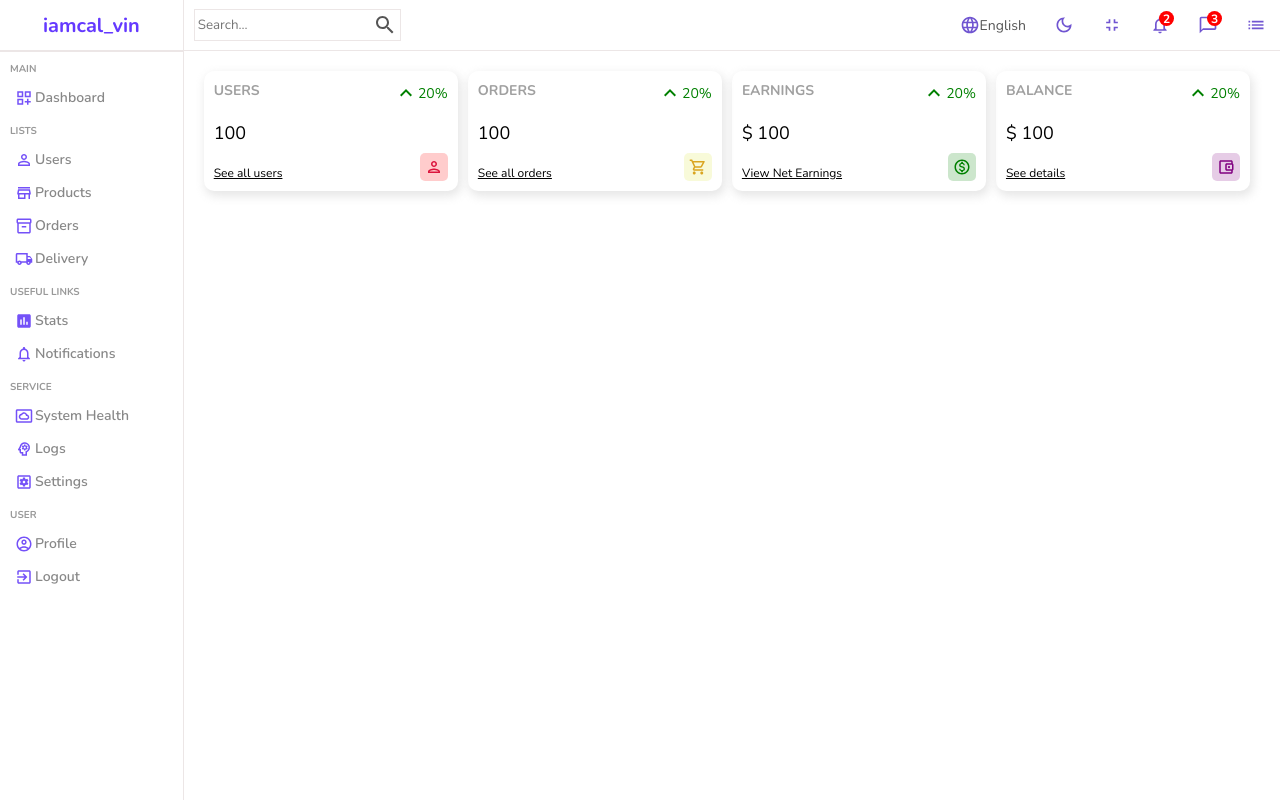
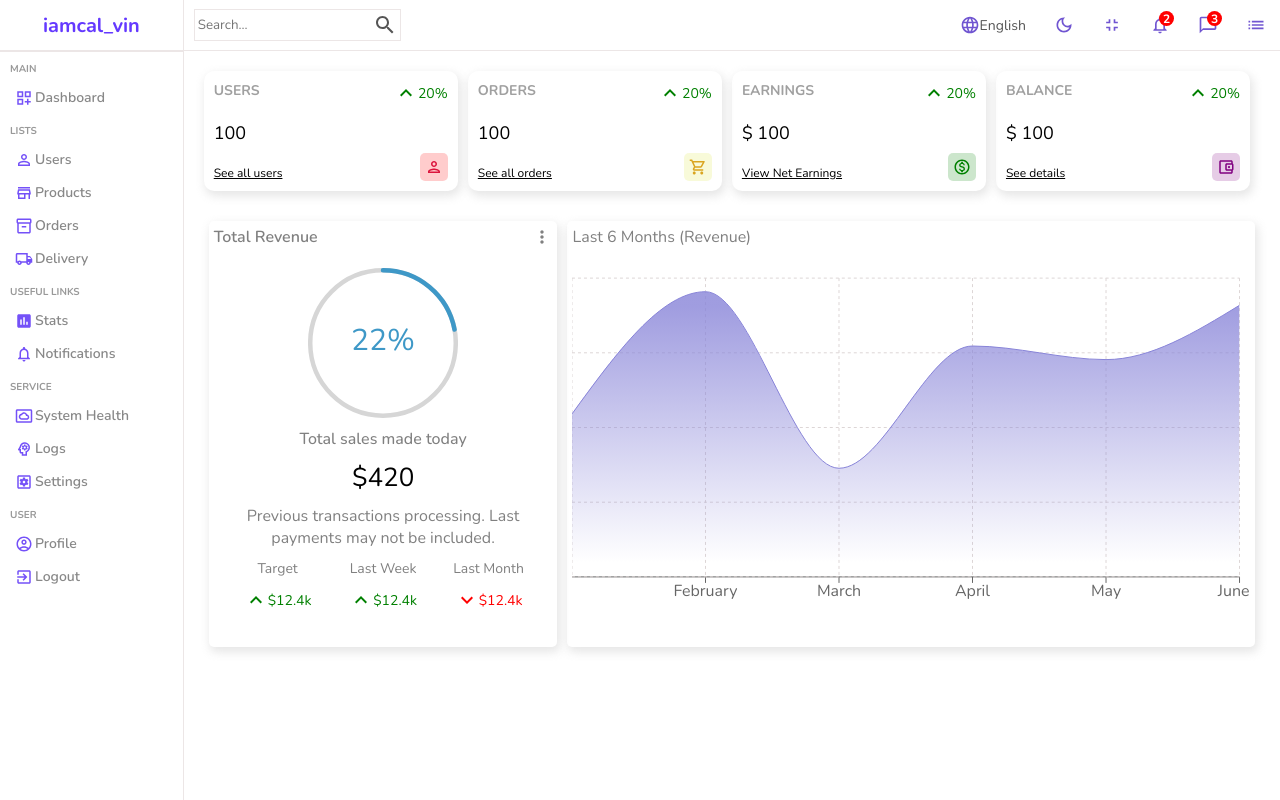
Before and after one commit to TinasheCalvin/react-dashboard-app, a React (Create React App) app: page / in a window 1280 px wide. Built offline with nearby package versions, Linux system fonts and the light colour scheme.

Commit message:
added the chart component on home page

```diff
--- a/package.json
+++ b/package.json
@@ -11,9 +11,11 @@
     "@testing-library/react": "^12.1.4",
     "@testing-library/user-event": "^13.5.0",
     "react": "^17.0.2",
+    "react-circular-progressbar": "^2.0.4",
     "react-dom": "^17.0.2",
     "react-router-dom": "^6.2.2",
     "react-scripts": "5.0.0",
+    "recharts": "^2.1.9",
     "sass": "^1.49.9",
     "web-vitals": "^2.1.4"
   },
--- /dev/null
+++ b/src/components/chart/Chart.js
@@ -0,0 +1,40 @@
+import React from 'react'
+import { AreaChart, XAxis, YAxis, CartesianGrid, Tooltip, Area, ResponsiveContainer } from 'recharts'
+import './chart.scss'
+
+function Chart() {
+  const data = [
+    {name: "January", total: 1200},
+    {name: "February", total: 2100},
+    {name: "March", total: 800},
+    {name: "April", total: 1700},
+    {name: "May", total: 1600},
+    {name: "June", total: 2000},
+  ]
+
+
+  return (
+    <div className='chart'>
+      <div className='title'>Last 6 Months (Revenue)</div>
+      <ResponsiveContainer width="100%" aspect={2 / 1}>
+        <AreaChart width={650} height={450} data={data}
+          margin={{ top: 10, right: 10, left: 0, bottom: 0 }}>
+          <defs>
+
+            <linearGradient id="total" x1="0" y1="0" x2="0" y2="1">
+              <stop offset="5%" stopColor="#8884d8" stopOpacity={0.8}/>
+              <stop offset="95%" stopColor="#8884d8" stopOpacity={0}/>
+            </linearGradient>
+          </defs>
+          <XAxis dataKey="name" />
+          <CartesianGrid strokeDasharray="3 3" className='chartGrid' />
+          <Tooltip />
+          <Area type="monotone" dataKey="total" stroke="#8884d8" fillOpacity={1} fill="url(#total)" />
+        </AreaChart>
+      </ResponsiveContainer>
+
+    </div>
+  )
+}
+
+export default Chart
--- /dev/null
+++ b/src/components/chart/chart.scss
@@ -0,0 +1,16 @@
+.chart {
+    flex: 4;
+    box-shadow: 2px 4px 10px 1px rgba(201, 201, 201, 0.47);
+    border-radius: 5px;
+    padding: 5px;
+    color: gray;
+    margin: 5px;
+
+    .title {
+        margin-bottom: 20px;
+    }
+
+    .chartGrid {
+        stroke: rgb(221, 214, 214);
+    }
+}
--- /dev/null
+++ b/src/components/featured/Featured.js
@@ -0,0 +1,53 @@
+import React from 'react'
+import { MoreVert, KeyboardArrowDown, KeyboardArrowUp } from '@mui/icons-material'
+import { CircularProgressbar } from 'react-circular-progressbar';
+import 'react-circular-progressbar/dist/styles.css';
+import './featured.scss'
+
+function Featured() {
+  return (
+    <div className='featured'>
+      <div className='top'>
+        <h1 className='title'>Total Revenue</h1>
+        <MoreVert fontSize='small'/>
+      </div>
+      <div className='bottom'>
+        <div className='featuredChart'>
+          <CircularProgressbar
+            value={22}
+            text="22%"
+            strokeWidth={3}
+          />
+        </div>
+        <p className='title'>Total sales made today</p>
+        <p className='amount'>$420</p>
+        <p className='desc'>Previous transactions processing. Last payments may not be included.</p>
+        <div className='summary'>
+          <div className='item'>
+            <div className='itemTitle'>Target</div>
+            <div className='itemResult positive'>
+             <KeyboardArrowUp />
+             <div className='resultAmount'>$12.4k</div>
+            </div>
+          </div>
+          <div className='item'>
+            <div className='itemTitle'>Last Week</div>
+            <div className='itemResult positive'>
+             <KeyboardArrowUp />
+             <div className='resultAmount'>$12.4k</div>
+            </div>
+          </div>
+          <div className='item'>
+            <div className='itemTitle'>Last Month</div>
+            <div className='itemResult negative'>
+             <KeyboardArrowDown />
+             <div className='resultAmount'>$12.4k</div>
+            </div>
+          </div>
+        </div>
+      </div>
+    </div>
+  )
+}
+
+export default Featured
--- /dev/null
+++ b/src/components/featured/featured.scss
@@ -0,0 +1,80 @@
+.featured {
+    flex: 2;
+    box-shadow: 2px 4px 10px 1px rgba(201, 201, 201, 0.47);
+    border-radius: 5px;
+    padding: 5px;
+    margin: 5px;
+
+    .top {
+        display: flex;
+        align-items: center;
+        justify-content: space-between;
+        color: gray;
+
+        .title {
+            font-size: 16px;
+            font-weight: 600;
+        }
+
+    }
+
+    .bottom {
+        display: flex;
+        flex-direction: column;
+        align-items: center;
+        justify-content: center;
+        padding: 20px;
+        gap: 10px;
+
+        .featuredChart {
+            width: 150px;
+            height: 150px;
+        }
+
+        .title {
+            font-weight: 500;
+            color: gray;
+        }
+
+        .amount {
+            font-size: 26px;
+        }
+
+        .desc {
+            font-weight: 300;
+            color: gray;
+            text-align: center;
+        }
+
+        .summary {
+            display: flex;
+            align-items: center;
+            justify-content: space-between;
+            width: 100%;
+
+            .item {
+                text-align: center;
+
+                .itemTitle {
+                    font-size: 14px;
+                    color: gray;
+                }
+
+                .itemResult {
+                    display: flex;
+                    align-items: center;
+                    margin: 10px;
+                    font-size: 14px;
+
+                    &.positive {
+                        color: green;
+                    }
+
+                    &.negative {
+                        color: red;
+                    }
+                }
+            }
+        }
+    }
+}
--- a/src/pages/home/Home.jsx
+++ b/src/pages/home/Home.jsx
@@ -2,6 +2,9 @@
 import Sidebar from '../../components/sidebar/Sidebar'
 import Navbar from '../../components/navbar/Navbar'
 import Widget from '../../components/widgets/Widget'
+import Featured from '../../components/featured/Featured'
+import Chart from '../../components/chart/Chart'
+
 import './home.scss'
 
 function Home() {
@@ -16,6 +19,10 @@
           <Widget type='earning'/>
           <Widget type='balance'/>
         </div>
+        <div className="charts">
+          <Featured />
+          <Chart />
+        </div>
       </div>
     </div>
   )
--- a/src/pages/home/home.scss
+++ b/src/pages/home/home.scss
@@ -4,10 +4,14 @@
     .homeContainer {
         flex: 6;
 
-        .widgets {
+        .widgets, .charts {
             display: flex;
             justify-content: space-between;
             padding: 20px;
         }
+
+        .charts {
+            padding: 5px 20px;
+        }
     }
 }
```
Also changed, not shown: 1 other file (tests, documents, lock files or other folders).
